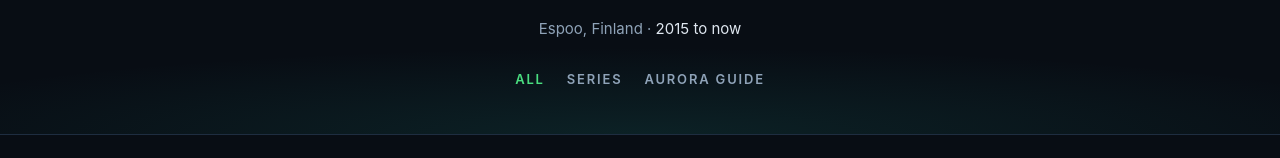
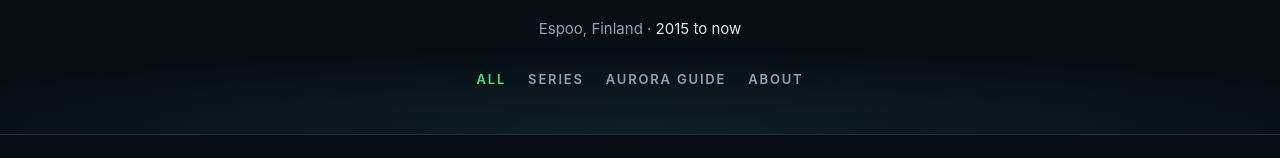
Before and after one commit to anupam-arohi/photos, a plain HTML site: page index.html in a window 1280 px wide. Shown: the part 176-334 px from the top of the page. Drawn offline with Linux system fonts and the light colour scheme.

Commit message:
Added link to about

```diff
--- a/index.html
+++ b/index.html
@@ -51,6 +51,7 @@
     <li><a href="./" aria-current="page">All</a></li>
     <li><a href="series/">Series</a></li>
     <li><a href="https://anupam-arohi.github.io/auroras/">Aurora guide</a></li>
+    <li><a href="https://anupam-arohi.github.io/about/">About</a></li>
   </ul>
 </header>
 
```
Also changed, not shown: series/birds.html (+1 -0 lines), series/close-to-the-ground.html (+1 -0 lines), series/found-objects.html (+1 -0 lines), series/halos-and-arcs.html (+1 -0 lines), series/index.html (+1 -0 lines), series/last-light.html (+1 -0 lines), series/northern-lights.html (+1 -0 lines).
